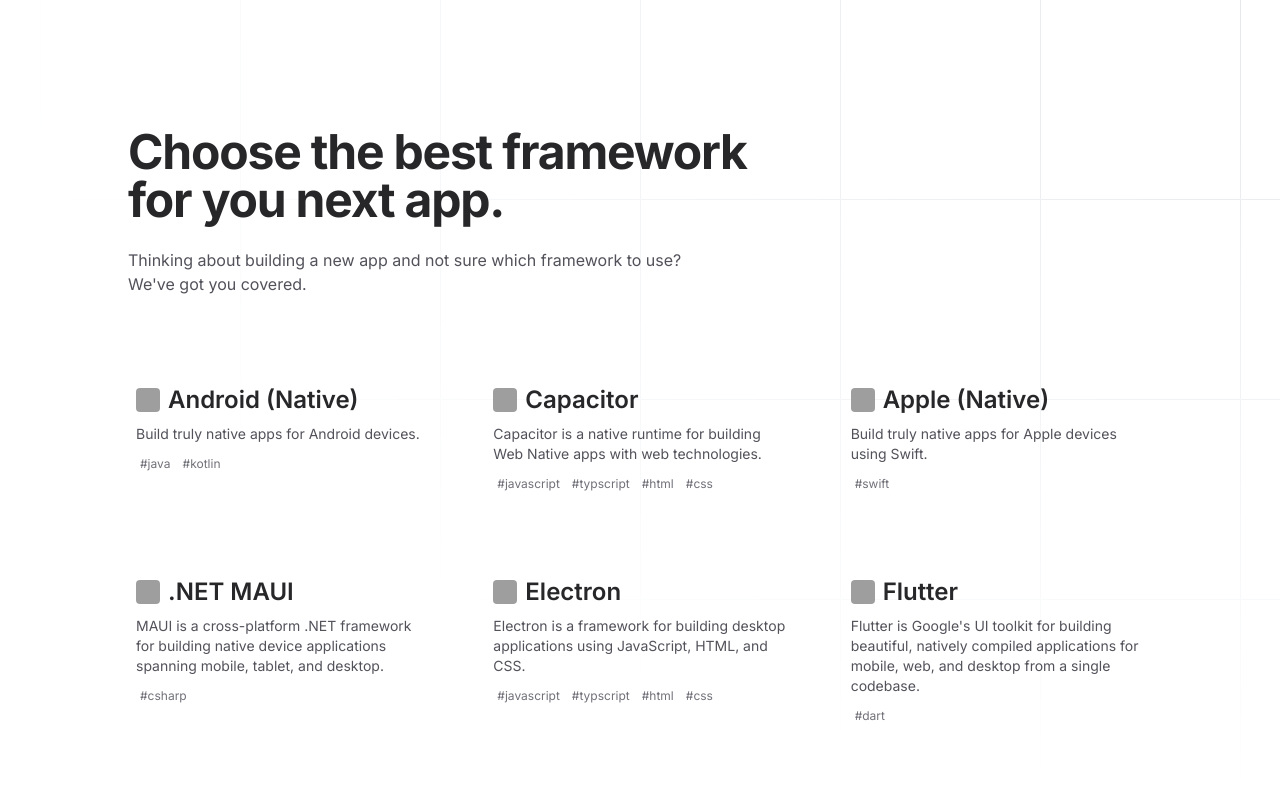
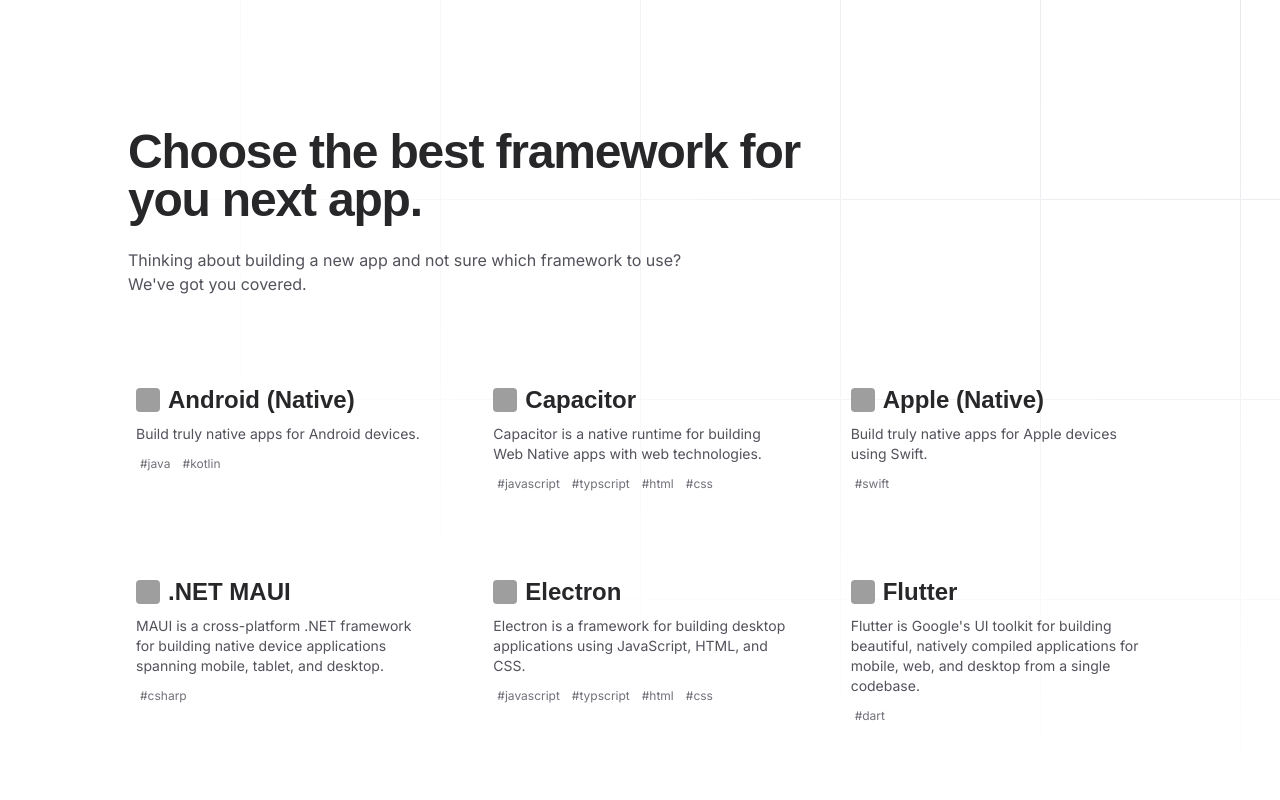
Before and after one commit to aptabase/buildwith.app, a Next.js app: page / in a window 1280 px wide. Shown: the top 800 px of the page. Built offline with nearby package versions, Linux system fonts and the light colour scheme; grey boxes are pictures that could not be loaded; a web font is replaced by a local one.

Commit message:
fix font-cal

```diff
--- a/src/app/globals.css
+++ b/src/app/globals.css
@@ -1,10 +1,6 @@
 @tailwind base;
 @tailwind components;
 @tailwind utilities;
-
-:root {
-  --font-cal: "Cal Sans";
-}
 
 h1,
 h2,
--- a/src/app/layout.tsx
+++ b/src/app/layout.tsx
@@ -1,10 +1,17 @@
 import "./globals.css";
+import localFont from "next/font/local";
 import { Inter } from "next/font/google";
 import "cal-sans";
 
 const inter = Inter({
   subsets: ["latin"],
   variable: "--font-inter",
+});
+
+const cal = localFont({
+  src: "../../node_modules/cal-sans/fonts/webfonts/CalSans-SemiBold.woff2",
+  display: "swap",
+  variable: "--font-cal",
 });
 
 export default function RootLayout({
@@ -14,7 +21,7 @@
 }) {
   return (
     <html lang="en">
-      <body className={`${inter.variable} font-sans`}>
+      <body className={`${inter.variable} ${cal.variable} font-sans`}>
         <svg
           className="absolute inset-0 -z-10 h-full w-full stroke-gray-200 [mask-image:radial-gradient(100%_100%_at_top_right,white,transparent)]"
           aria-hidden="true"
```
